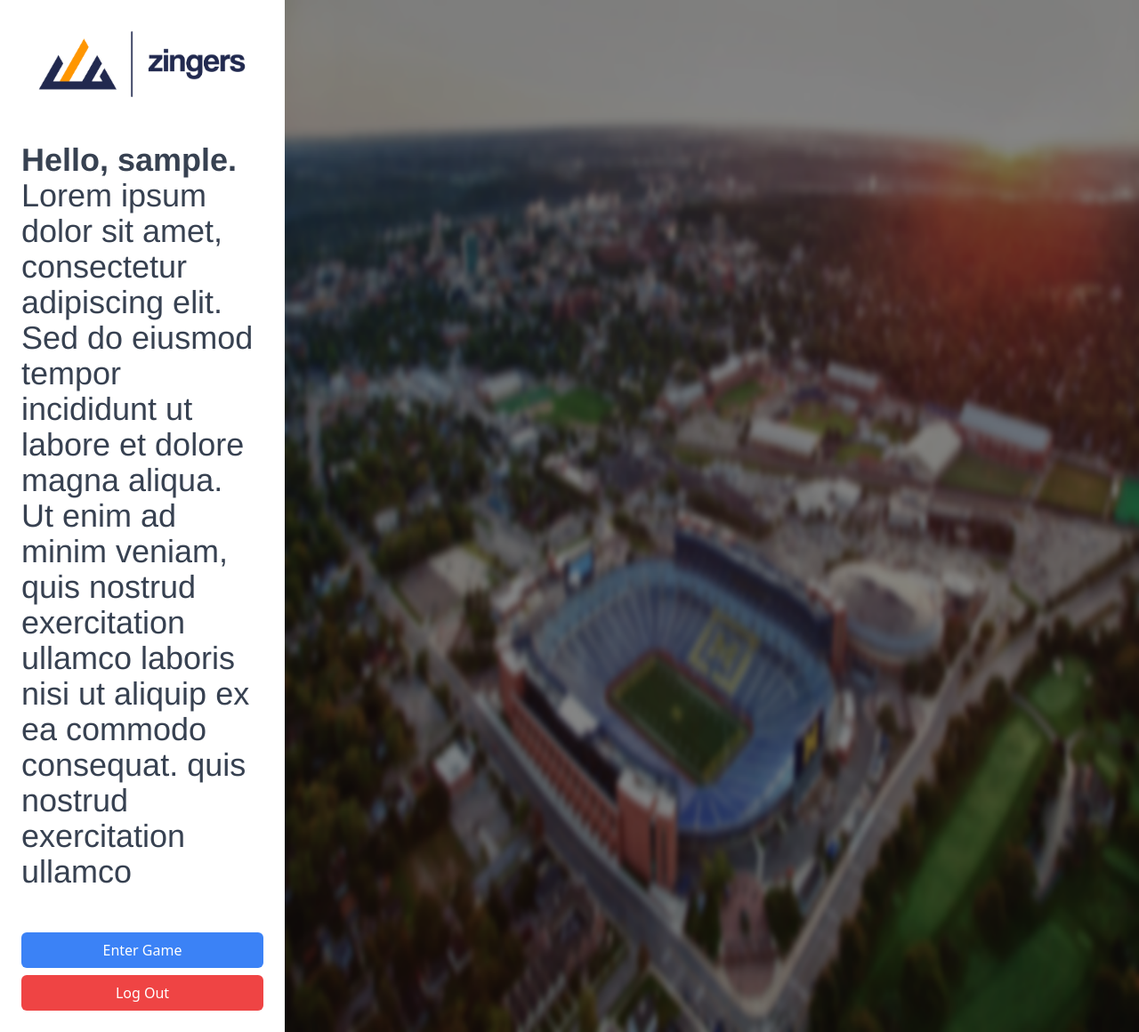
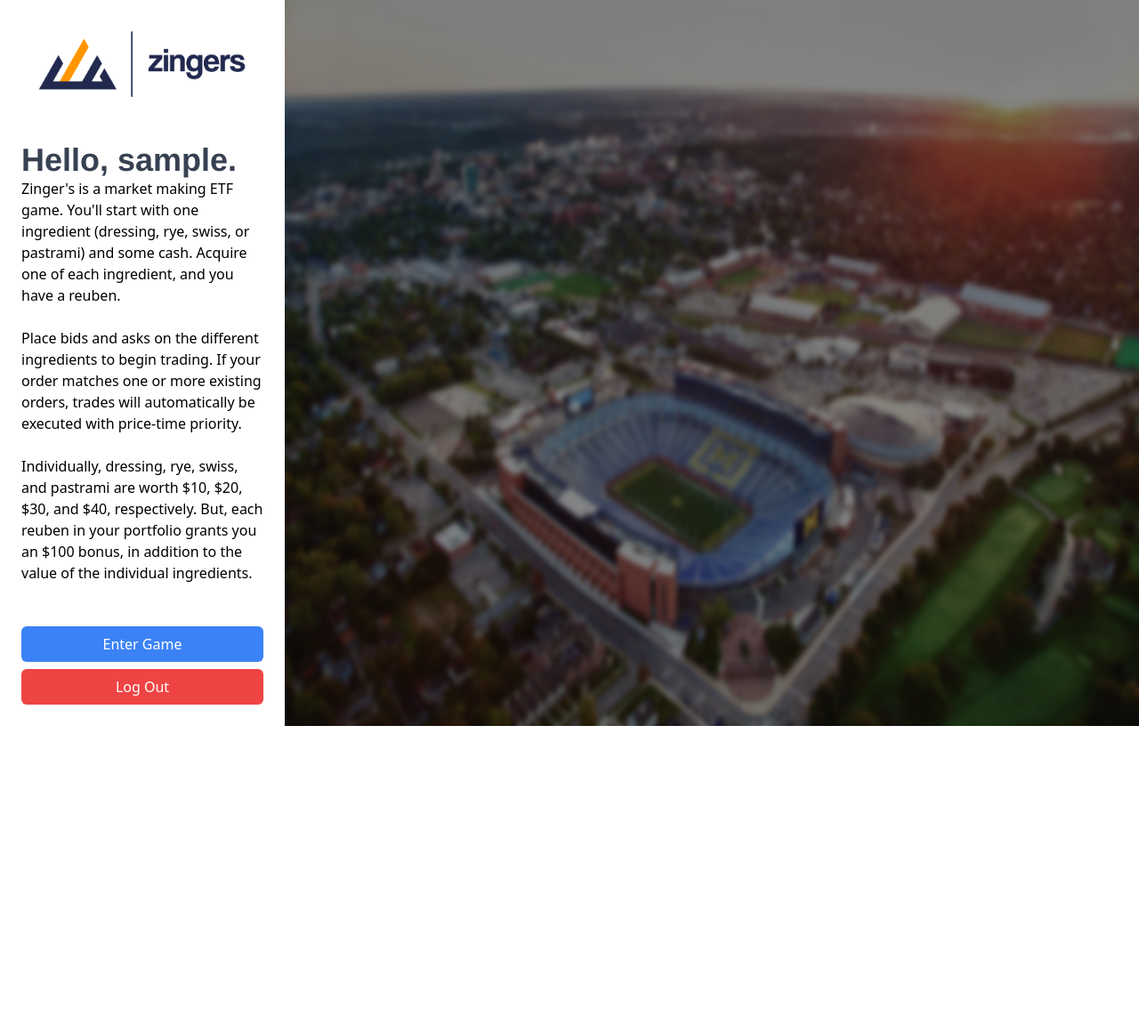
Before and after one commit to tradersatmichigan/figgie, a Django app: page / in a window 1280 px wide. Shown: the whole page at 89% size. After the commit the page ends 816 px from the top, so only its background shows below. Run offline with Django 5.2, Linux system fonts and the light colour scheme; the visitor is signed in with stand-in values (Sample User, id 1); some libraries are stand-ins or nearby versions.

Commit message:
Finalize UI

```diff
--- a/frontend/js/OrderForm.jsx
+++ b/frontend/js/OrderForm.jsx
@@ -7,6 +7,7 @@ import InputLabel from "@mui/material/InputLabel";
 import Stack from "@mui/material/Stack";
 import ToggleButton from "@mui/material/ToggleButton";
 import ToggleButtonGroup from "@mui/material/ToggleButtonGroup";
+import { assetNames } from "./App";
 
 export default function OrderForm({
   asset,
@@ -48,7 +49,7 @@ export default function OrderForm({
       alert("Not enough buying power for order.");
       return;
     } else if (side === "A" && !validateAsk(quantity)) {
-      alert("Not enough selling power for order.");
+      alert(`Not enough ${assetNames[asset]} selling power for order.`);
       return;
     }
     sendMessage(
--- a/frontend/js/OrderTable.jsx
+++ b/frontend/js/OrderTable.jsx
@@ -54,6 +54,7 @@ export default function OrderTable({ side, rows }) {
       slots={{
         toolbar: OrderTableTitle,
       }}
+      localeText={{ noRowsLabel: `No ${side.toLowerCase()}` }}
     />
   );
 }
--- a/frontend/js/Portfolio.jsx
+++ b/frontend/js/Portfolio.jsx
@@ -38,7 +38,7 @@ export default function Portfolio({
                 Cash
               </TableCell>
               {assetNames.map((name, idx) => (
-                <TableCell align="right" sx={{ fontWeight: "bold" }}>
+                <TableCell key={idx} align="right" sx={{ fontWeight: "bold" }}>
                   {name} (${(idx + 1) * 10})
                 </TableCell>
               ))}
--- a/frontend/js/PositionTable.jsx
+++ b/frontend/js/PositionTable.jsx
@@ -83,6 +83,7 @@ export default function PositionTable({ rows, side, sendCancelMessage }) {
         toolbar: PositionTableTitle,
       }}
       isRowSelectable={(data) => data.row !== undefined}
+      localeText={{ noRowsLabel: `No ${side.toLowerCase()}` }}
     />
   );
 }
--- a/frontend/templates/base.html
+++ b/frontend/templates/base.html
@@ -6,7 +6,6 @@
     <link rel="shortcut icon"
           type="text/html"
           href="{% static 'images/logo.png' %}">
-
     <title>
       {% block title %}Zingers{% endblock %}
     </title>
--- a/frontend/templates/index.html
+++ b/frontend/templates/index.html
@@ -2,23 +2,43 @@
 {% block title %}Home{% endblock %}
 {% block content %}
   {% load static %}
-<link href="https://cdnjs.cloudflare.com/ajax/libs/tailwindcss/2.0.2/tailwind.min.css" rel="stylesheet">
+  <link href="https://cdnjs.cloudflare.com/ajax/libs/tailwindcss/2.0.2/tailwind.min.css"
+        rel="stylesheet">
   {% if user.is_authenticated %}
-
     <div class="flex items-stretch min-h-screen bg-gray-100">
       <!-- Sidebar -->
       <div class="flex flex-col w-1/4 bg-white shadow-md">
         <div class="flex-grow p-6">
           <div class="flex flex-col items-center space-y-6 pb-10">
-        <img src="{% static 'images/logo-zingers.png' %}" alt="Logo" class="w-60 h-24">  <!-- Logo displayed -->
+            <img src="{% static 'images/logo-zingers.png' %}"
+                 alt="Logo"
+                 class="w-60 h-24">
+            <!-- Logo displayed -->
           </div>
           <div>
-        <h2 class="inline text-4xl text-gray-700" style="font-family: 'Helvetica Neue', sans-serif;">
-          <strong>Hello, {{ user.username }}.</strong> Lorem ipsum dolor sit amet, consectetur adipiscing elit.
-          Sed do eiusmod tempor incididunt ut labore et dolore magna aliqua.
-          Ut enim ad minim veniam, quis nostrud exercitation ullamco laboris nisi ut aliquip ex ea commodo consequat.
-          quis nostrud exercitation ullamco
+            <h2 class="inline text-4xl text-gray-700"
+                style="font-family: 'Helvetica Neue', sans-serif">
+              <strong>Hello, {{ user.username }}.</strong>
             </h2>
+            <p>
+              Zinger's is a market making ETF game.
+              You'll start with one ingredient (dressing, rye, swiss, or
+              pastrami) and some cash. Acquire one of each ingredient, and you
+              have a reuben.
+            </p>
+            <br />
+            <p>
+              Place bids and asks on the different ingredients to begin trading.
+              If your order matches one or more existing orders, trades will
+              automatically be executed with price-time priority.
+            </p>
+            <br />
+            <p>
+              Individually, dressing, rye, swiss, and pastrami are worth
+              $10, $20, $30, and $40, respectively. But, each reuben in your
+              portfolio grants you an $100 bonus, in addition to the value
+              of the individual ingredients.
+            </p>
           </div>
         </div>
         <!-- Bottom Button Group -->
@@ -38,7 +58,10 @@
       </div>
       <!-- Main Content Area -->
       <div class="w-3/4 flex items-center justify-center">
-    <img src="{% static 'images/michigan-stadium.png' %}" alt="Main Scene" class="w-full h-full"> <!-- Adjust path as needed -->
+        <img src="{% static 'images/michigan-stadium.png' %}"
+             alt="Main Scene"
+             class="w-full h-full">
+        <!-- Adjust path as needed -->
       </div>
     </div>
   {% else %}
@@ -47,27 +70,36 @@
       <div class="flex flex-col w-1/4 bg-white shadow-md">
         <div class="flex-grow p-6">
           <div class="flex flex-col items-center space-y-6 pb-10">
-        <img src="{% static 'images/logo-zingers.png' %}" alt="Logo" class="w-60 h-24">  <!-- Logo displayed -->
+            <img src="{% static 'images/logo-zingers.png' %}"
+                 alt="Logo"
+                 class="w-60 h-24">
+            <!-- Logo displayed -->
           </div>
           <div>
-        <h2 class="inline text-4xl text-gray-700" style="font-family: 'Helvetica Neue', sans-serif;">
+            <h2 class="inline text-4xl text-gray-700"
+                style="font-family: 'Helvetica Neue', sans-serif">
               <strong>You must be logged in to play.</strong>
             </h2>
           </div>
         </div>
         <!-- Bottom Button Group -->
         <div class="p-6">
-      <a href="{% url 'login' %}" class="block w-full px-4 py-2 mb-4 text-center text-white bg-blue-500 rounded-md hover:bg-blue-600 focus:outline-none focus:bg-blue-600 transition-colors duration-200 transform">
+          <a href="{% url 'login' %}"
+             class="block w-full px-4 py-2 mb-4 text-center text-white bg-blue-500 rounded-md hover:bg-blue-600 focus:outline-none focus:bg-blue-600 transition-colors duration-200 transform">
             Log In
           </a>
-      <a href="{% url 'signup' %}" class="block w-full px-4 py-2 text-center text-white bg-green-500 rounded-md hover:bg-green-600 focus:outline-none focus:bg-green-600 transition-colors duration-200 transform">
+          <a href="{% url 'signup' %}"
+             class="block w-full px-4 py-2 text-center text-white bg-green-500 rounded-md hover:bg-green-600 focus:outline-none focus:bg-green-600 transition-colors duration-200 transform">
             Sign Up
           </a>
         </div>
       </div>
       <!-- Main Content Area -->
       <div class="w-3/4 flex items-center justify-center">
-    <img src="{% static 'images/michigan-stadium.png' %}" alt="Main Scene" class="w-full h-full"> <!-- Adjust path as needed -->
+        <img src="{% static 'images/michigan-stadium.png' %}"
+             alt="Main Scene"
+             class="w-full h-full">
+        <!-- Adjust path as needed -->
       </div>
     </div>
   {% endif %}
```
Also changed, not shown: frontend/js/Dashboard.jsx (+9 -0 lines), frontend/templates/registration/signup.html (+9 -9 lines), static/images/logo-zingers-white.png (added). Lines whose indentation alone changed are shown as unchanged.
